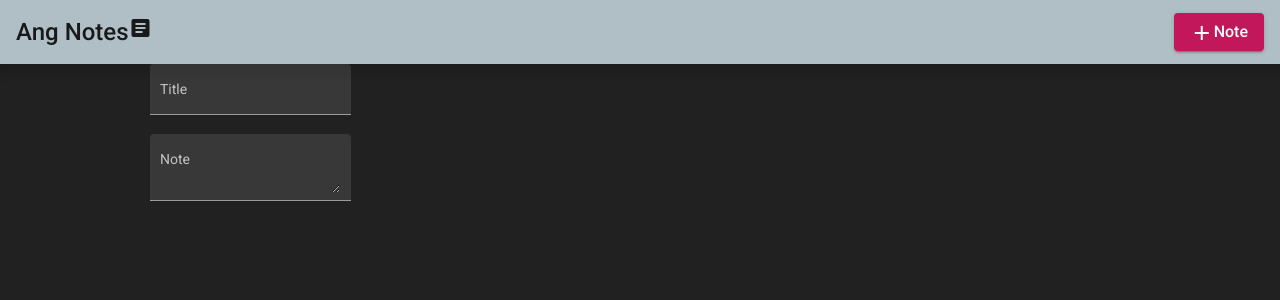
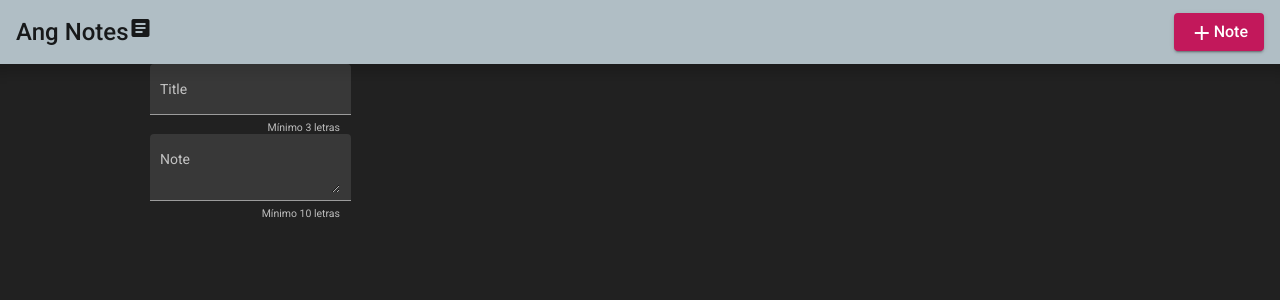
Before and after one commit to ranielsobrinho/AngNotes, an Angular app: page /1 in a window 1280 px wide. Shown: the top 300 px of the page. Built offline with nearby package versions, Linux system fonts and the light colour scheme.

Commit message:
Add mat hint tag for inputs

```diff
--- a/src/app/pages/note-details/note-details.component.html
+++ b/src/app/pages/note-details/note-details.component.html
@@ -1,12 +1,15 @@
 <form [formGroup]= "form">
+
     <mat-form-field appearance="fill">
         <mat-label>Title</mat-label>
         <input type="text" matInput formControlName="title">
+        <mat-hint align="end">Mínimo 3 letras</mat-hint>
     </mat-form-field>
-            <!-- ?<small *ngIf="form.controls.title.invalid && !form.controls.title.pristine" class="danger">*Este campo deve conter entre 3 e 45 caracteres</small> -->
+
     <mat-form-field appearance="fill">
         <mat-label>Note</mat-label>
         <textarea matInput formControlName="body"></textarea>
+        <mat-hint align="end">Mínimo 10 letras</mat-hint>
     </mat-form-field>
 
 </form>
```
